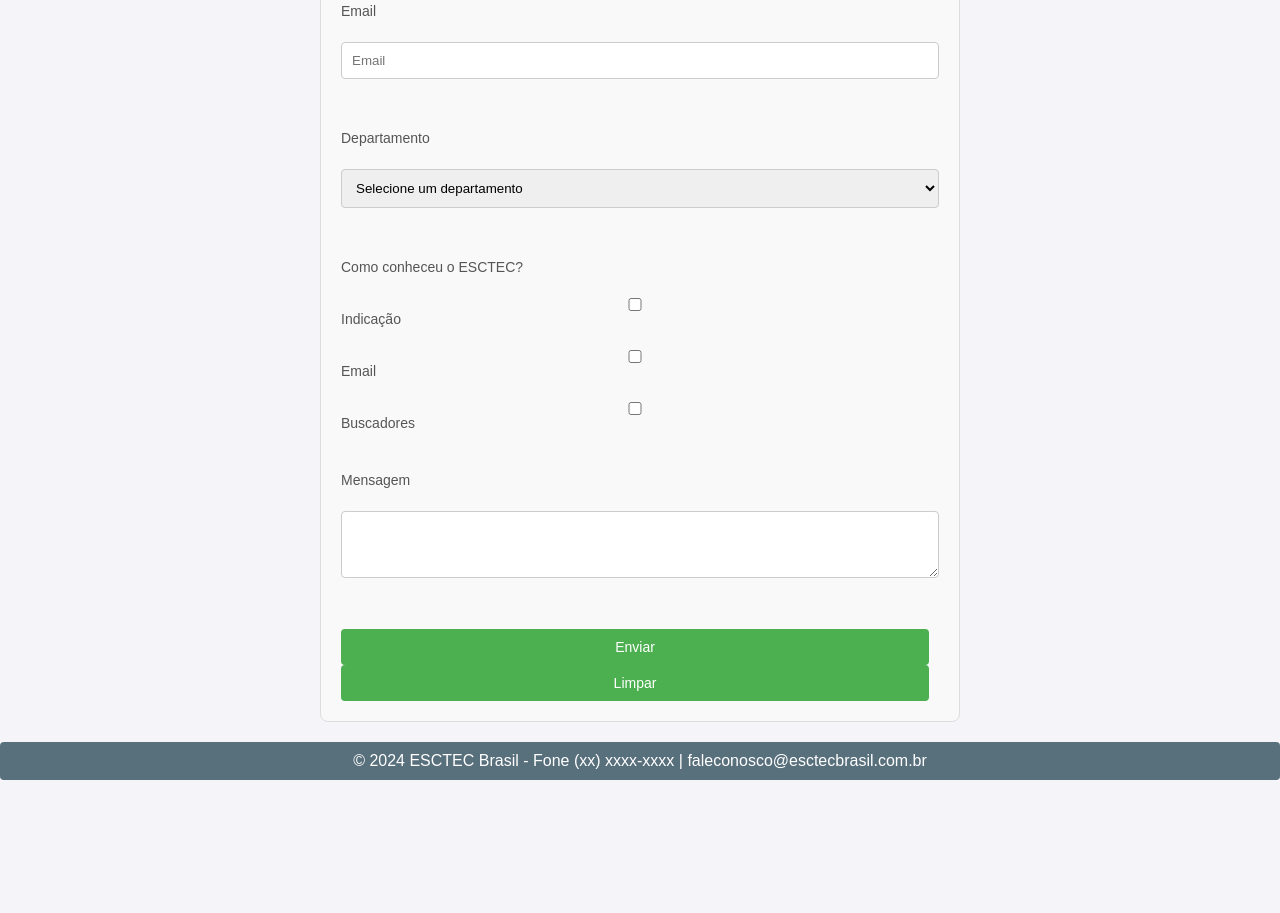
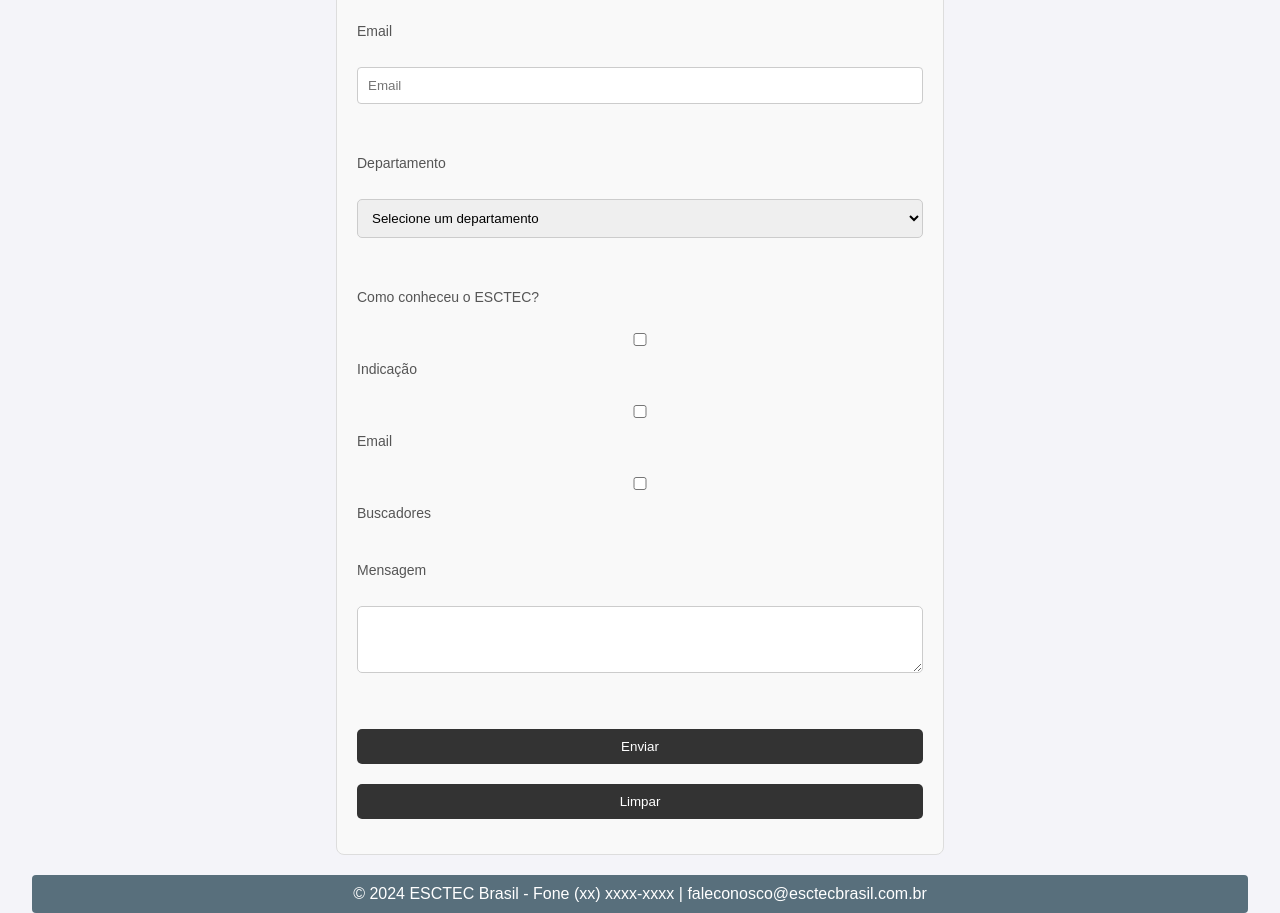
Before and after one commit to judah-lopes/ESCTEC, a plain HTML site: page pages/contato.html in a window 1280 px wide. Shown: the part 630-1543 px from the top of the page. Before the commit the page ends 1410 px from the top, so only its background shows below. Drawn offline with Linux system fonts and the light colour scheme.

Commit message:
COMMITAD meio braba só

```diff
--- a/pages/contato.html
+++ b/pages/contato.html
@@ -4,11 +4,12 @@
     <meta charset="UTF-8">
     <meta name="viewport" content="width=device-width, initial-scale=1.0">
     <title>Contato</title>
-    <link rel="stylesheet" href="../../styles/style.css">
-    <link rel="stylesheet" href="../../styles/style-contato.css">
-    <link rel="stylesheet" href="../../styles/header-nav-bar.css">
+    <link rel="stylesheet" href="../styles/style.css">
+    <link rel="stylesheet" href="../styles/style-contato.css">
+    <link rel="stylesheet" href="../styles/header-nav-bar.css">
 </head>
 <body>
+<div class="main-elements">
     <!-- Cabeçalho -->
     <header>
         <div id="logo">
--- a/styles/style-contato.css
+++ b/styles/style-contato.css
@@ -43,25 +43,31 @@
   margin-right: 10px;
 }
 
-textarea {
-  resize: vertical;
+form input,
+form select,
+form textarea {
+  width: 100%;
+  padding: 10px;
+  margin: 5px 0 15px 0;
+  border: 1px solid #ccc;
+  border-radius: 5px;
+  box-sizing: border-box;
 }
 
-input[type="submit"],
-input[type="reset"] {
+form input[type="submit"],
+form input[type="reset"] {
+  width: auto;
+  background-color: #333;
+  color: white;
   padding: 10px 20px;
   border: none;
-  border-radius: 4px;
-  background-color: #4CAF50;
-  color: white;
-  font-size: 14px;
+  border-radius: 5px;
   cursor: pointer;
-  margin-right: 10px;
 }
 
-input[type="submit"]:hover,
-input[type="reset"]:hover {
-  background-color: #45a049;
+form input[type="submit"]:hover,
+form input[type="reset"]:hover {
+  background-color: #555;
 }
 
 /* Estilos para o rodapé */
--- a/styles/style.css
+++ b/styles/style.css
@@ -54,14 +54,16 @@
 }
 
 main {
+    padding: 20px;
+}
+.empresa {
     height: 80vh;
-    padding: 20px;
 }
 
 /* Rodapé */
 footer {
     background-color: var(--cor-primaria);
-    color: white;
+    color: white!important;
     text-align: center;
     padding: 10px;
     /* position: absolute; */
```
Also changed, not shown: index.html (+1 -1 lines), pages/Empresa/missao.html (+2 -2 lines), pages/Empresa/valores.html (+2 -2 lines), pages/Empresa/visao.html (+2 -2 lines).
